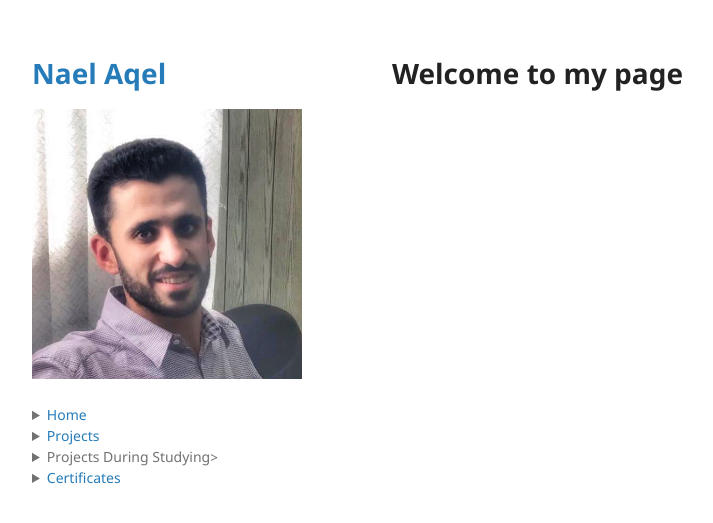
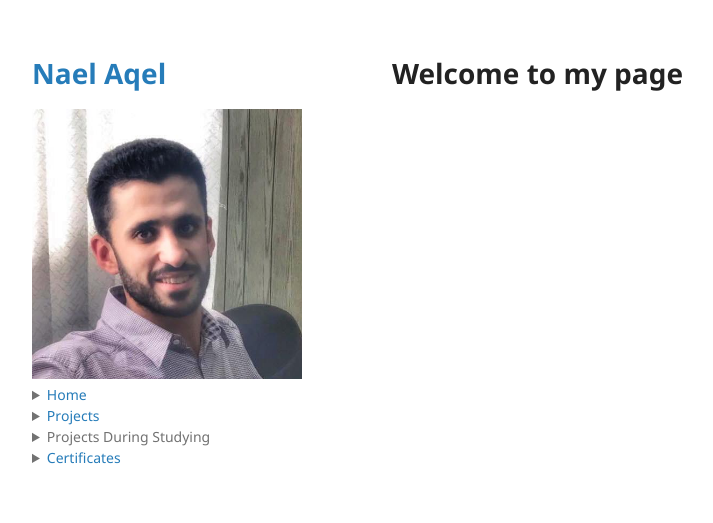
Before and after one commit to NaelAqel/naelaqel.github.io, a Jekyll site: the page built from index.md, in a window 1280 px wide. Shown: the top 523 px of the page, without its empty margins (178-891 px from the left). Built offline with Jekyll 4.4.1, drawn with Linux system fonts in a browser that asks for light colours; the repository's description, which GitHub fills in, is left out.

Commit message:
Remove description

```diff
--- a/_layouts/default.html
+++ b/_layouts/default.html
@@ -21,11 +21,9 @@
           <img src="{{site.logo | relative_url}}" alt="Logo" />
         {% endif %}
 
-        <p>{{ site.description | default: site.github.project_tagline }}</p>
-
         <details><summary><a href="./index.html">Home</a></summary></details>
         <details><summary><a href="./Projects.html">Projects</a></summary></details>
-        <details><summary>Projects During Studying></summary>
+        <details><summary>Projects During Studying</summary>
 
         <li><a href="./IBM Page.html">IBM Data Science Certificate</a></li>
         <li><a href="./Datacamp.html">Datacamp Data Scientist with Python Certificate</a></details>
```
